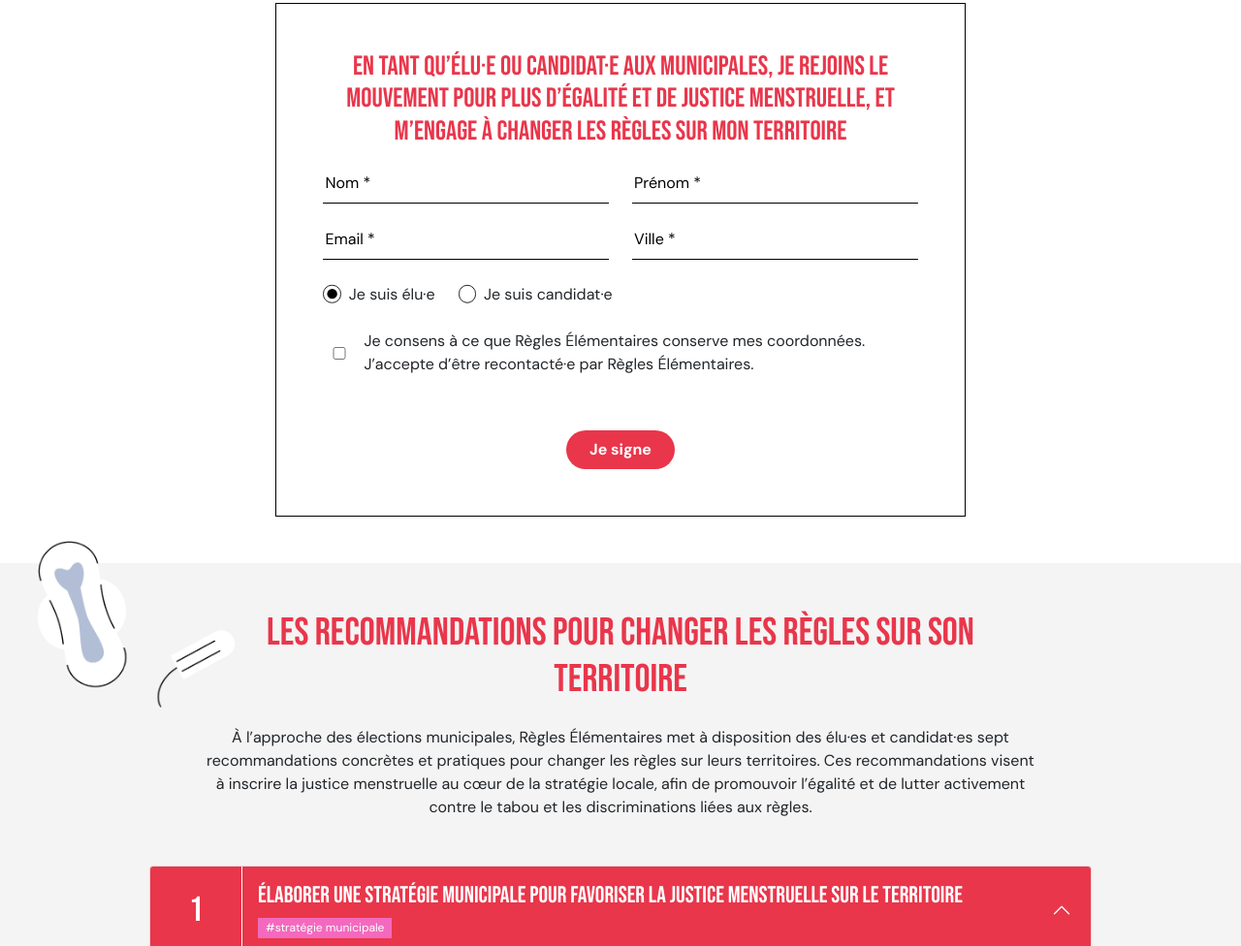
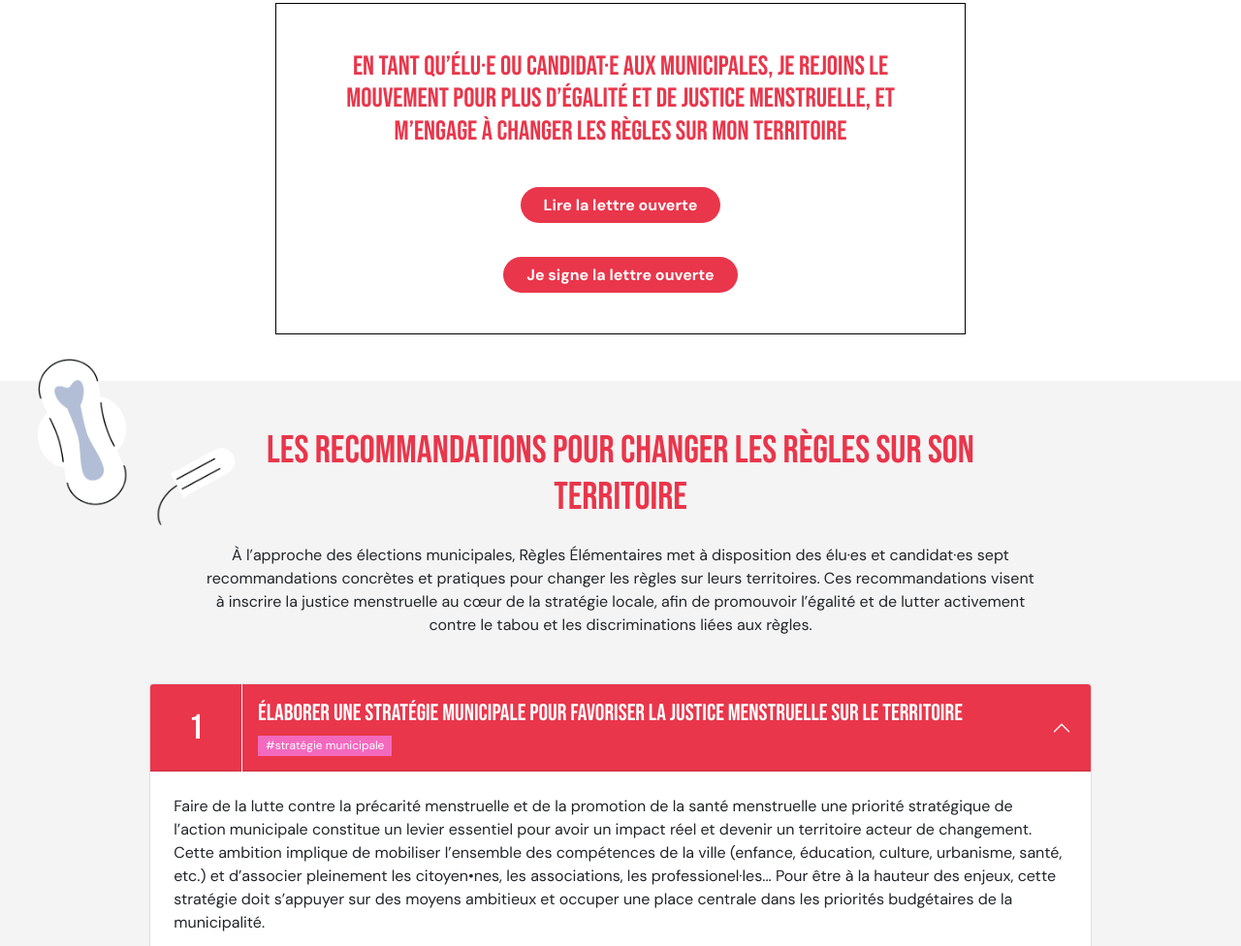
Before and after one commit to regles-elementaires/municipales-front, a website: page index.html in a window 1280 px wide. Shown: the part 2830-3806 px from the top of the page at 97% size. Drawn offline with nearby package versions, Linux system fonts and the light colour scheme.

Commit message:
lettre ouverte v1

```diff
--- a/assets/src/sass/components/_base.scss
+++ b/assets/src/sass/components/_base.scss
@@ -226,6 +226,15 @@ body {
 			padding: .5rem 1.5rem;
 		}
 	}
+	a {
+		background-color: $red;
+		color: white;
+		font-weight: 700;
+		border: none;
+		border-radius: 500px;
+		padding: .5rem 1.5rem;
+		text-decoration: none;
+	}
 }
 
 #prev-cas, #next-cas, #prev-people, #next-people {
--- a/index.html
+++ b/index.html
@@ -308,7 +308,7 @@
                     <div class="col-16 col-md-10 mx-auto mt-4 py-5 px-5 border-black">
 
                         <h2 class="bebas-neue red fs-3 text-center">En tant qu’élu·e ou candidat·e aux municipales, je rejoins le mouvement pour plus d’égalité et de justice menstruelle, et m’engage à changer les règles sur mon territoire</h2>
-                        <form method="post" action="https://sangprogramme.regleselementaires.com/municipales/processForm">
+                        <!--<form method="post" action="https://sangprogramme.regleselementaires.com/municipales/processForm">
 
                             <div class="row mt-4">
                                 <div class="col-md-9 d-flex flex-column">
@@ -344,9 +344,10 @@
                                     <input class="col-md-1" type="checkbox" id="consent" name="consent">
                                     <label class="ms-2" for="consent">Je consens à ce que Règles Élémentaires conserve mes coordonnées. J’accepte d’être recontacté·e par Règles Élémentaires.</label>
                                 </div>
-                            </div>
+                            </div> -->
 
                             <!-- div to show reCAPTCHA -->
+                            <!--
                             <div class="g-recaptcha d-flex justify-content-center mt-4"
                                 data-sitekey="6LfOcAQsAAAAAI4Bz2YRDFf6684NYUMqELciJ5DE"
                                 data-action="municipales_form">
@@ -357,7 +358,17 @@
                                     <input type="submit" class="mt-2" value="Je signe" />
                                 </div>
                             </div>
-                        </form>
+                        </form> -->
+                        <div class="row mt-5 text-center">
+                            <div>
+                                <a href="https://doccollectes.blob.core.windows.net/statics/Lettre_Ouverte_Regles_Elementaires_Municipales_2026.pdf" class="mt-2" target="_blank">Lire la lettre ouverte</a>
+                            </div>
+                        </div>
+                        <div class="row mt-5 text-center">
+                            <div>
+                                <a href="https://docs.google.com/forms/d/e/1FAIpQLSe0pfqN4ydTxXH6F7rmjGKEZKeeZtDgcgZ1UzBoRmaRm92y5A/viewform" class="mt-2" target="_blank">Je signe la lettre ouverte</a>
+                            </div>
+                        </div>
                     </div>
                 </div>
 
@@ -680,7 +691,7 @@
 
     </section>
 
-    <script src="https://www.google.com/recaptcha/api.js" async defer></script>
+    <!--<script src="https://www.google.com/recaptcha/api.js" async defer></script> -->
     <script src="https://cdn.jsdelivr.net/npm/bootstrap@5.1.0/dist/js/bootstrap.bundle.min.js" integrity="sha384-U1DAWAznBHeqEIlVSCgzq+c9gqGAJn5c/t99JyeKa9xxaYpSvHU5awsuZVVFIhvj" crossorigin="anonymous"></script>
     <script src="https://code.jquery.com/jquery-1.11.0.min.js"></script>
     <script src="https://code.jquery.com/jquery-migrate-1.2.1.min.js"></script>
```
Also changed, not shown: assets/css/app.css.
